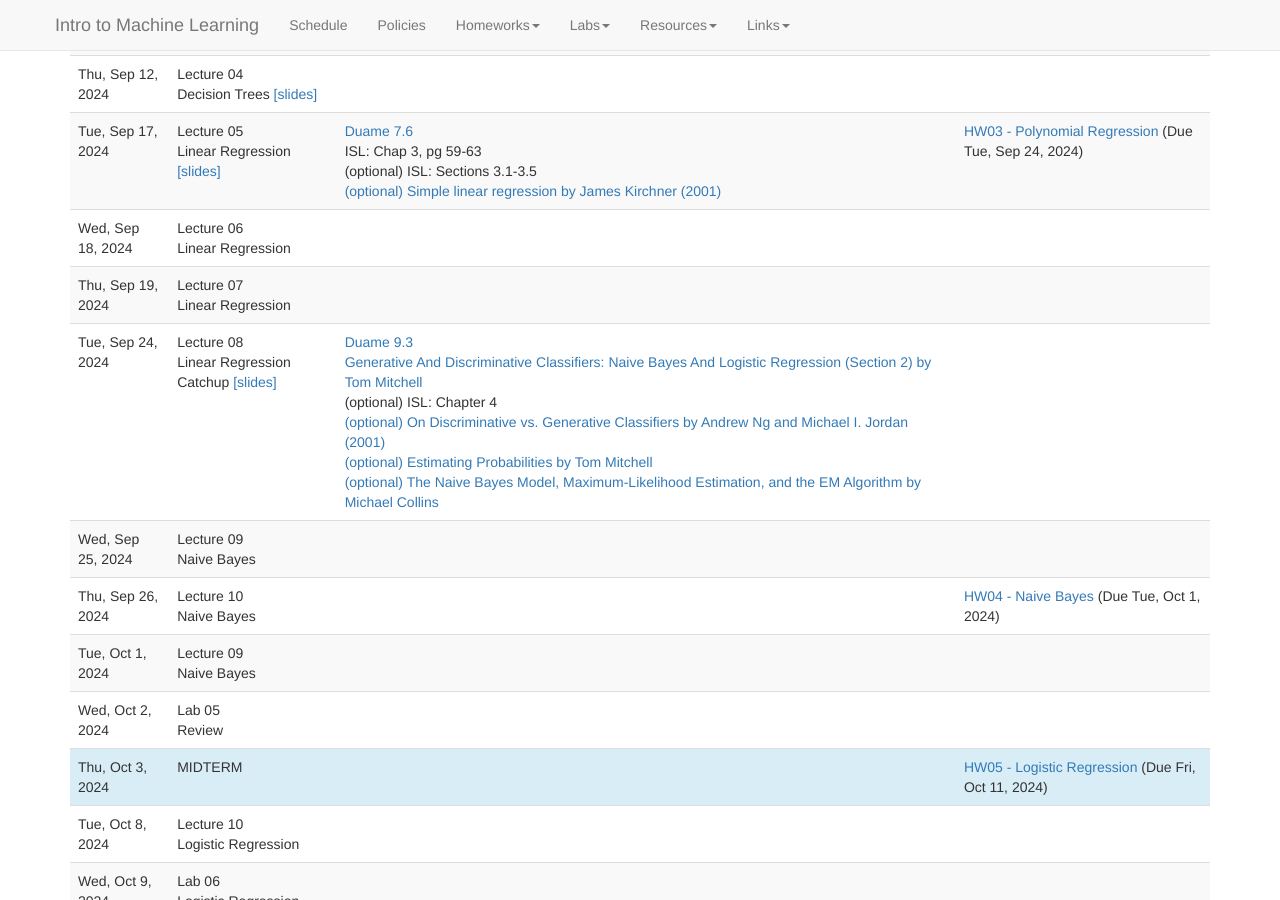
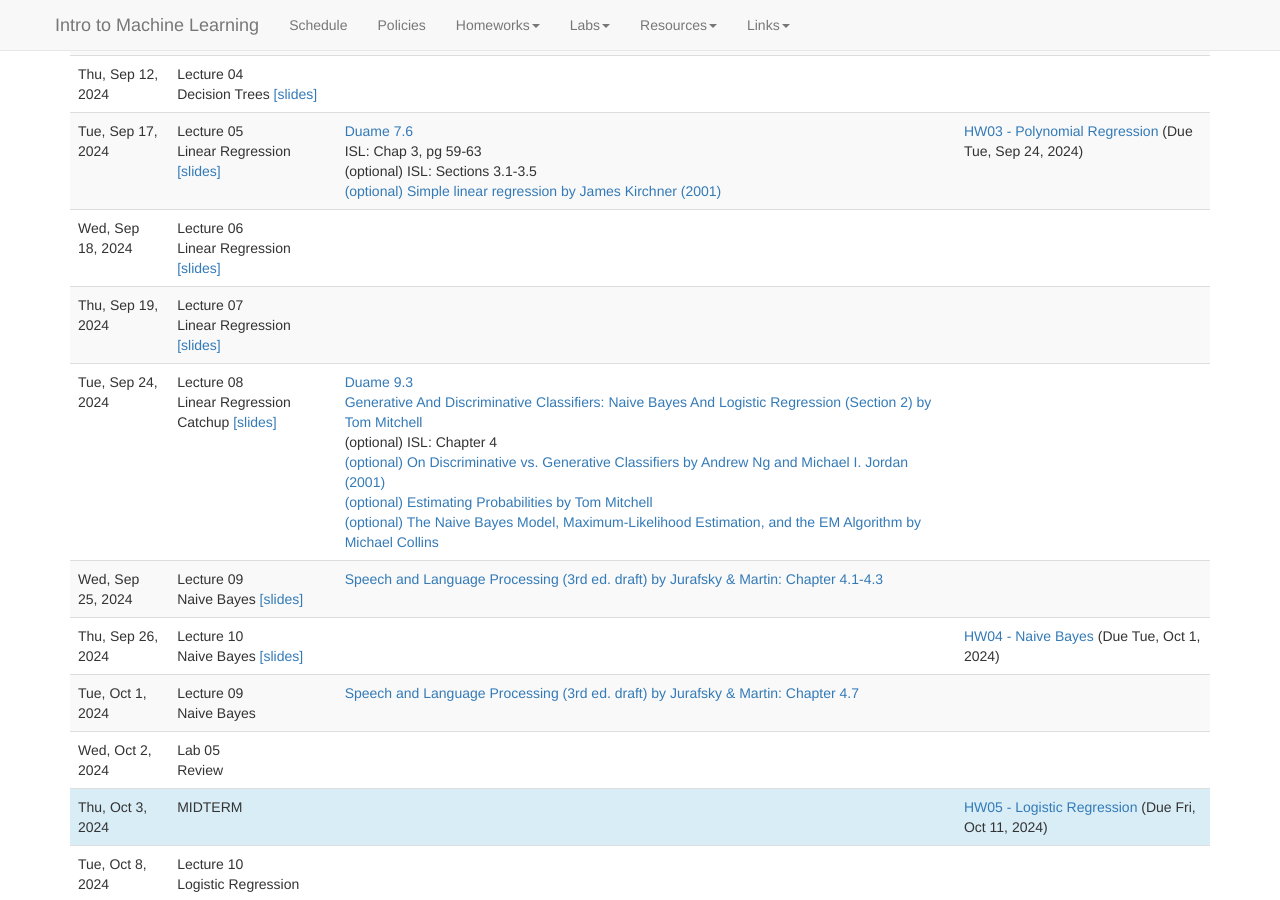
Before and after one commit to BrynMawrNLP/ml-course, a Jekyll site: the page built from schedule.md, in a window 1280 px wide and 900 px high, scrolled down 815 px. Built offline with Jekyll 4.4.1, drawn with Linux system fonts in a browser that asks for light colours; nearby versions of some CDN libraries; library files that are not in the unit come from our copies.

Commit message:
schedule: up to lec 10 slide

```diff
--- a/_data/schedule.yaml
+++ b/_data/schedule.yaml
@@ -94,9 +94,11 @@
     -
       date: 2024-09-18
       title: Lecture 06 <br> Linear Regression
+      slides: slides/lec06.pdf
     -
       date: 2024-09-19
       title: Lecture 07 <br> Linear Regression
+      slides: slides/lec07.pdf
     -
       date: 2024-09-24
       title: Lecture 08 <br> Linear Regression <br> Catchup
@@ -122,9 +124,15 @@
     -
       date: 2024-09-25
       title: Lecture 09 <br> Naive Bayes
+      slides: slides/lec09.pdf
+      readings:
+        -
+          title: "Speech and Language Processing (3rd ed. draft) by Jurafsky & Martin: Chapter 4.1-4.3"
+          url: "https://web.stanford.edu/~jurafsky/slp3/4.pdf"
     -
       date: 2024-09-26
       title: Lecture 10 <br> Naive Bayes
+      slides: slides/lec10.pdf
       assignments:
         -
           title: "HW04 - Naive Bayes"
@@ -133,6 +141,10 @@
     -
       date: 2024-10-01
       title: Lecture 09 <br> Naive Bayes
+      readings:
+        -
+          title: "Speech and Language Processing (3rd ed. draft) by Jurafsky & Martin: Chapter 4.7"
+          url: "https://web.stanford.edu/~jurafsky/slp3/4.pdf"
     -
       date: 2024-10-02
       title: Lab 05 <br> Review
```
Also changed, not shown: 4 other files.
